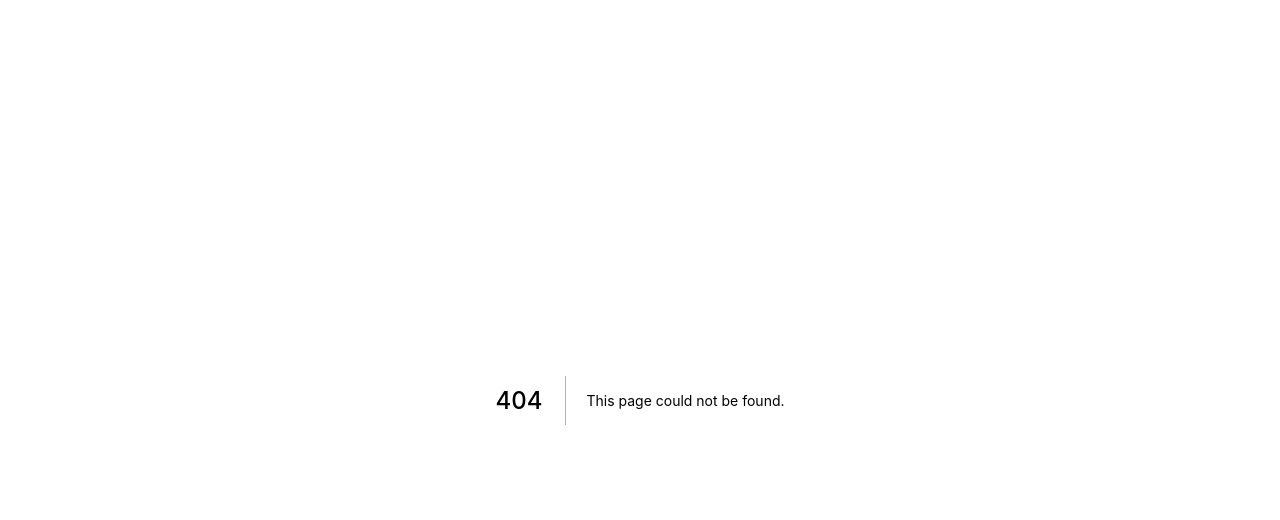
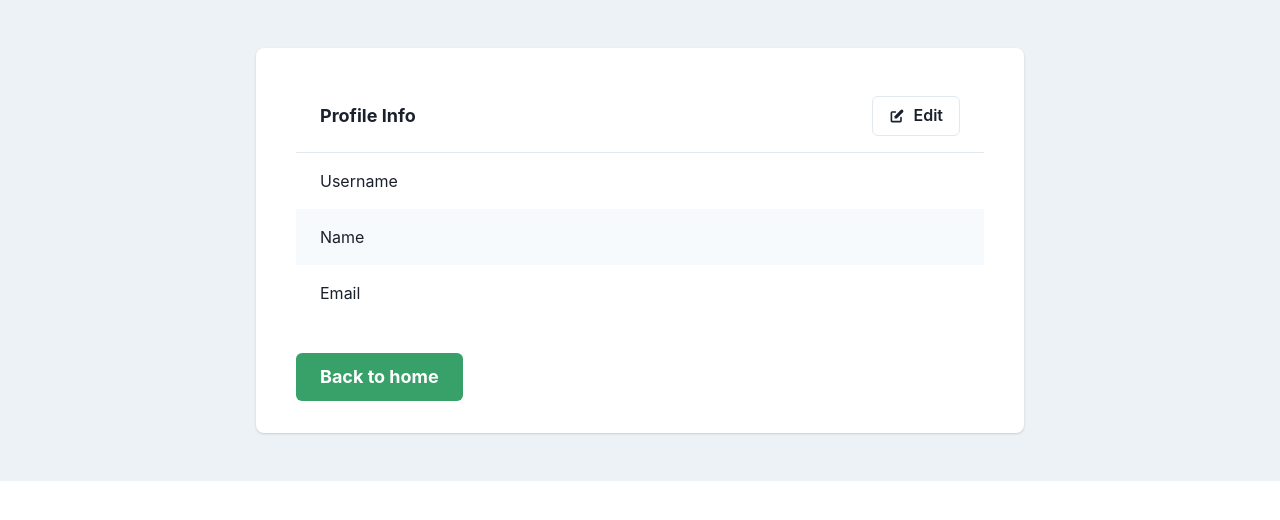
Before and after one commit to chai-weijian/group-wallet.website, a Next.js app: page /profile in a window 1280 px wide. Before the commit this address had no page. Shown: the top 520 px of the page. Built offline with nearby package versions, Linux system fonts and the light colour scheme; no server answers.

Commit message:
feature: add profile page

```diff
--- /dev/null
+++ b/components/profile/Card.tsx
@@ -0,0 +1,12 @@
+import { Box, BoxProps, useColorModeValue } from "@chakra-ui/react";
+import * as React from "react";
+
+export const Card = (props: BoxProps) => (
+  <Box
+    bg={useColorModeValue("white", "gray.700")}
+    rounded={{ md: "lg" }}
+    shadow="base"
+    overflow="hidden"
+    {...props}
+  />
+);
--- /dev/null
+++ b/components/profile/CardContent.tsx
@@ -0,0 +1,4 @@
+import { Box, BoxProps } from "@chakra-ui/react";
+import * as React from "react";
+
+export const CardContent = (props: BoxProps) => <Box {...props} />;
--- /dev/null
+++ b/components/profile/CardHeader.tsx
@@ -0,0 +1,25 @@
+import { Flex, Heading } from "@chakra-ui/react";
+import * as React from "react";
+
+interface Props {
+  title: string;
+  action?: React.ReactNode;
+}
+
+export const CardHeader = (props: Props) => {
+  const { title, action } = props;
+  return (
+    <Flex
+      align="center"
+      justify="space-between"
+      px="6"
+      py="4"
+      borderBottomWidth="1px"
+    >
+      <Heading as="h2" fontSize="lg">
+        {title}
+      </Heading>
+      {action}
+    </Flex>
+  );
+};
--- /dev/null
+++ b/components/profile/ProfileForm.tsx
@@ -0,0 +1,118 @@
+import {
+  Button,
+  chakra,
+  FormControl,
+  FormErrorMessage,
+  FormLabel,
+  Input,
+  Stack,
+} from "@chakra-ui/react";
+import { useForm } from "react-hook-form";
+import * as React from "react";
+import { useUser } from "../../lib/hooks/useUser";
+import { extractUsername } from "../../lib/domain/extractUsername";
+
+type ProfileFormData = {
+  username: string;
+  name: string;
+  email: string;
+};
+
+type ProfileFormProps = {
+  updateCompleted: () => void;
+};
+export const ProfileForm = ({ updateCompleted }: ProfileFormProps) => {
+  const { firebaseUser, user, userState } = useUser();
+
+  const {
+    register,
+    handleSubmit,
+    formState: { errors, dirtyFields },
+  } = useForm<ProfileFormData>({ mode: "onChange" });
+
+  const updateProfile = (formData: ProfileFormData) => {
+    fetch(`http://localhost:8080/v1/users/${formData.username}`, {
+      method: "PATCH",
+      headers: {
+        "Content-Type": "application/json",
+        Accept: "application/json",
+      },
+      body: JSON.stringify({
+        user: {
+          uid: firebaseUser?.uid,
+          displayName: formData.name,
+          email: formData.email,
+          etag: user?.etag,
+        },
+        updateMask: "email,displayName",
+        allowMissing: true,
+      }),
+    })
+      .then(async (res) => {
+        if (!res.ok) {
+          const error: any = new Error(
+            "An error occurred while fetching the data."
+          );
+          // Attach extra info to the error object.
+          error.status = await res.json();
+          throw error;
+        }
+
+        updateCompleted();
+      })
+      .catch((error) => {
+        console.error(error.status);
+      });
+  };
+
+  return (
+    <chakra.form px="6" py="4" onSubmit={handleSubmit(updateProfile)}>
+      <Stack spacing="6">
+        <FormControl
+          id="username"
+          isInvalid={errors.username && dirtyFields.username}
+        >
+          <FormLabel>Username</FormLabel>
+          <Input
+            {...register("username", { required: true })}
+            defaultValue={extractUsername(user?.name ?? "")}
+            name="username"
+            type="text"
+            readOnly={userState !== "INCOMPLETE_PROFILE"}
+          />
+          <FormErrorMessage>
+            {errors.username && `Username is required`}
+          </FormErrorMessage>
+        </FormControl>
+        <FormControl id="name" isInvalid={errors.name && dirtyFields.name}>
+          <FormLabel>Name</FormLabel>
+          <Input
+            {...register("name", { required: true })}
+            defaultValue={user?.displayName ?? firebaseUser?.displayName ?? ""}
+            name="name"
+            type="text"
+          />
+          <FormErrorMessage>
+            {errors.name && `Name is required`}
+          </FormErrorMessage>
+        </FormControl>
+        <FormControl id="email" isInvalid={errors.email && dirtyFields.email}>
+          <FormLabel>Email address</FormLabel>
+          <Input
+            {...register("email", { required: true })}
+            defaultValue={user?.email ?? firebaseUser?.email ?? ""}
+            name="email"
+            type="email"
+            autoComplete="email"
+          />
+          <FormErrorMessage>
+            {errors.email && `Email is required`}
+          </FormErrorMessage>
+        </FormControl>
+        <Button type="submit" colorScheme="blue" size="lg" fontSize="md">
+          Submit
+        </Button>
+      </Stack>
+    </chakra.form>
+  );
+};
--- /dev/null
+++ b/components/profile/Property.tsx
@@ -0,0 +1,28 @@
+import { Box, Flex, FlexProps, useColorModeValue } from "@chakra-ui/react";
+import * as React from "react";
+
+interface Props extends FlexProps {
+  label: string;
+  value?: string;
+}
+
+export const Property = (props: Props) => {
+  const { label, value, ...flexProps } = props;
+  return (
+    <Flex
+      as="dl"
+      direction={{ base: "column", sm: "row" }}
+      px="6"
+      py="4"
+      _even={{ bg: useColorModeValue("gray.50", "gray.600") }}
+      {...flexProps}
+    >
+      <Box as="dt" minWidth="180px">
+        {label}
+      </Box>
+      <Box as="dd" flex="1" fontWeight="semibold">
+        {value}
+      </Box>
+    </Flex>
+  );
+};
--- /dev/null
+++ b/lib/domain/extractUsername.ts
@@ -0,0 +1 @@
+export const extractUsername = (name: string) => name.replace("users/", "");
--- /dev/null
+++ b/lib/domain/user-type.ts
@@ -0,0 +1,9 @@
+export type User = {
+  name: string;
+  displayName: string;
+  email: string;
+  uid: string;
+  groups: string[];
+  aggregateVersion: number;
+  etag: string;
+};
--- /dev/null
+++ b/lib/hooks/useUser.ts
@@ -0,0 +1,72 @@
+import { useEffect, useState } from "react";
+import {
+  getAuth,
+  onAuthStateChanged,
+  User as FirebaseUser,
+} from "firebase/auth";
+import { buildUrlString } from "../buildUrlString";
+import useSWR from "swr";
+import StatusCode from "../../config/statusCode";
+import { User } from "../domain/user-type";
+
+export type UserState = "LOADING" | "INCOMPLETE_PROFILE" | "ACTIVE";
+
+const fetcher = async (url: string) => {
+  const res = await fetch(url, {
+    headers: {
+      "Content-Type": "application/json",
+      Accept: "application/json",
+    },
+  });
+
+  // If the status code is not in the range 200-299,
+  // the body should be status object in JSON
+  if (!res.ok) {
+    const error: any = new Error("An error occurred while fetching the data.");
+    // Attach extra info to the error object.
+    error.status = await res.json();
+    throw error;
+  }
+
+  return res.json();
+};
+
+export const useUser = () => {
+  const [firebaseUser, setFirebaseUser] = useState<FirebaseUser | null>(null);
+  const [userState, setUserState] = useState<UserState>("LOADING");
+
+  const {
+    data: user,
+    error,
+    revalidate,
+  } = useSWR<User>(() => {
+    const uid = firebaseUser?.uid;
+    if (uid) {
+      return buildUrlString(`http://localhost:8080/v1/users:findUser`, {
+        uid,
+      });
+    } else {
+      return null;
+    }
+  }, fetcher);
+
+  useEffect(() => {
+    if (!user && !firebaseUser) {
+      setUserState("LOADING");
+    } else if (
+      firebaseUser &&
+      error &&
+      error.status.code === StatusCode.NOT_FOUND
+    ) {
+      setUserState("INCOMPLETE_PROFILE");
+    } else {
+      setUserState("ACTIVE");
+    }
+  }, [user, error, firebaseUser]);
+
+  useEffect(() => {
+    return onAuthStateChanged(getAuth(), (user) => setFirebaseUser(user));
+  }, []);
+
+  return { user, firebaseUser, error, userState, revalidate };
+};
--- /dev/null
+++ b/pages/profile.tsx
@@ -0,0 +1,85 @@
+import { NextPage } from "next";
+import {
+  Box,
+  Button,
+  useBoolean,
+  useColorModeValue,
+  useToast,
+} from "@chakra-ui/react";
+import { Card } from "../components/login/Card";
+import { HiPencilAlt, HiX } from "react-icons/hi";
+import { CardHeader } from "../components/profile/CardHeader";
+import { CardContent } from "../components/profile/CardContent";
+import { Property } from "../components/profile/Property";
+import { ProfileForm } from "../components/profile/ProfileForm";
+import { useUser } from "../lib/hooks/useUser";
+import { useEffect } from "react";
+import Link from "next/link";
+
+const Profile: NextPage = () => {
+  const { userState, user, revalidate } = useUser();
+
+  const [editMode, setEditMode] = useBoolean();
+
+  useEffect(() => {
+    if (userState === "INCOMPLETE_PROFILE") {
+      setEditMode.on();
+    }
+  }, [userState, setEditMode]);
+
+  const toast = useToast();
+  const updateCompleted = () => {
+    setEditMode.off();
+    revalidate().catch((err) => console.error(err));
+    toast({
+      title: "Account updated.",
+      description: "We've updated your account for you.",
+      status: "success",
+      duration: 6000,
+      isClosable: true,
+    });
+  };
+
+  return (
+    <Box
+      as="section"
+      bg={useColorModeValue("gray.100", "inherit")}
+      py="12"
+      px={{ md: "8" }}
+    >
+      <Card maxW="3xl" mx="auto">
+        <CardHeader
+          title="Profile Info"
+          action={
+            <Button
+              onClick={setEditMode.toggle}
+              variant="outline"
+              minW="20"
+              leftIcon={editMode ? <HiX /> : <HiPencilAlt />}
+            >
+              Edit
+            </Button>
+          }
+        />
+        <CardContent>
+          {editMode ? (
+            <ProfileForm updateCompleted={updateCompleted} />
+          ) : (
+            <>
+              <Property label="Username" value={user?.name} />
+              <Property label="Name" value={user?.displayName} />
+              <Property label="Email" value={user?.email} />
+            </>
+          )}
+        </CardContent>
+        <Link href={`/home`} passHref>
+          <Button mt="8" as="a" size="lg" colorScheme="green" fontWeight="bold">
+            Back to home
+          </Button>
+        </Link>
+      </Card>
+    </Box>
+  );
+};
+
+export default Profile;
```
Also changed, not shown: components/profile/CompleteProfileAlert.tsx (+7 -30 lines).
